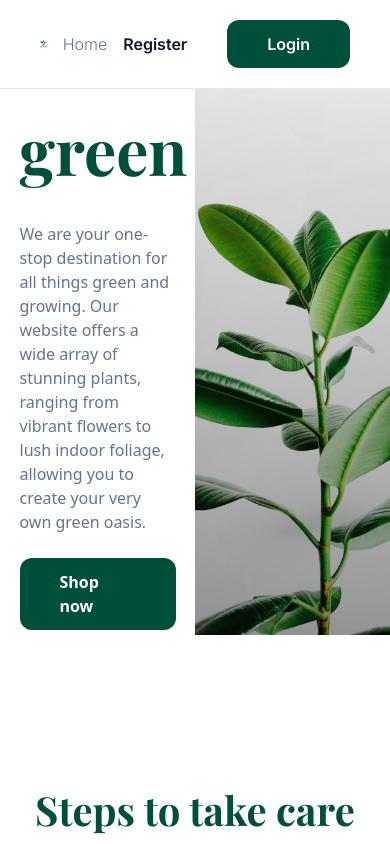
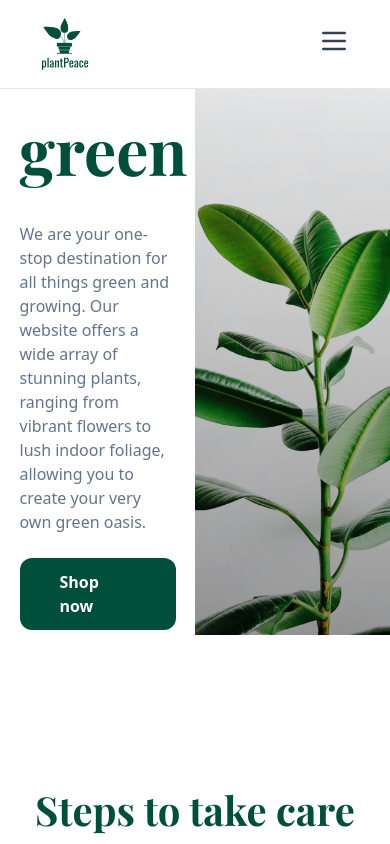
Before and after one commit to LucasZampronio/plantPeace, a React (Vite) app: page / in a window 390 px wide. Shown: the top 844 px of the page. Built offline with nearby package versions, Linux system fonts and the light colour scheme; no server answers; data requests are answered from the project's data file; a web font is replaced by a local one.

Commit message:
Header feito

```diff
--- a/src/components/Header.tsx
+++ b/src/components/Header.tsx
@@ -1,15 +1,13 @@
-import { useAuth, useUser } from "@clerk/clerk-react"
+import { useAuth, useUser } from "@clerk/clerk-react";
 import { Link, useNavigate } from "react-router-dom";
+import { useState } from "react";
 import logo from "../images/logoicon.svg";
 
-
-
 export const Header = () => {
-
-
   const { isSignedIn, signOut } = useAuth();
   const { user } = useUser();
   const navigate = useNavigate();
+  const [isMobileMenuOpen, setIsMobileMenuOpen] = useState(false);
 
   const handleAuthAction = async () => {
     if (isSignedIn) {
@@ -20,25 +18,25 @@ export const Header = () => {
     }
   };
 
+  const toggleMobileMenu = () => {
+    setIsMobileMenuOpen(!isMobileMenuOpen);
+  };
+
   return (
-    <section className=" bg-white h-[89px] flex justify-between px-10 py-4 items-center font-[Inter] fixed w-full border-b border-slate-200 z-100">
+    <header className="bg-white h-[89px] flex justify-between items-center px-10 py-4 font-[Inter] fixed w-full border-b border-slate-200 z-50">
+      {/* Logo */}
       <div>
         <Link to="/">
           <img src={logo} alt="green logo with a jar and 3 leafs" />
         </Link>
       </div>
 
-      {/*BOTÃO DO DARK MODE
-       <button onClick={toggleDarkMode}>{darkMode ? 'Light' : 'Dark'}</button>
-       */}
-      {/* Links de navegação */}
-      <nav>
+      {/* Menu de navegação para desktop */}
+      <nav className="hidden lg:flex">
         <ul className="flex gap-4 p-4 font-light text-slate-500">
           <li className="hover:text-emerald-700 hover:font-normal transition">
             <Link to="/">Home</Link>
           </li>
-
-          {/* Mostrar apenas quando logado */}
           {isSignedIn && (
             <>
               <li className="hover:text-emerald-700 hover:font-normal transition">
@@ -52,8 +50,8 @@ export const Header = () => {
         </ul>
       </nav>
 
-      {/* Seção de autenticação */}
-      <div className="flex gap-10 font-semibold items-center">
+      {/* Seção de autenticação para desktop */}
+      <div className="hidden lg:flex gap-10 font-semibold items-center">
         {!isSignedIn && (
           <Link
             to="/sign-up"
@@ -62,13 +60,11 @@ export const Header = () => {
             Register
           </Link>
         )}
-
         {isSignedIn && (
           <div className="flex items-center gap-4">
             <span className="text-emerald-900">Hi, {user?.firstName}</span>
           </div>
         )}
-
         <button
           onClick={handleAuthAction}
           className="text-white bg-emerald-900 px-10 py-3 rounded-xl cursor-pointer hover:bg-emerald-700 transition"
@@ -76,6 +72,90 @@ export const Header = () => {
           {isSignedIn ? "Log out" : "Login"}
         </button>
       </div>
-    </section>
+
+      {/* Botão de menu hambúrguer para mobile */}
+      <div className="lg:hidden">
+        <button onClick={toggleMobileMenu} aria-label="Toggle mobile menu">
+          {isMobileMenuOpen ? (
+            // Ícone X para fechar
+            <svg
+              className="w-8 h-8 text-slate-700"
+              fill="none"
+              stroke="currentColor"
+              viewBox="0 0 24 24"
+            >
+              <path
+                strokeLinecap="round"
+                strokeLinejoin="round"
+                strokeWidth={2}
+                d="M6 18L18 6M6 6l12 12"
+              />
+            </svg>
+          ) : (
+            // Ícone hambúrguer
+            <svg
+              className="w-8 h-8 text-slate-700"
+              fill="none"
+              stroke="currentColor"
+              viewBox="0 0 24 24"
+            >
+              <path
+                strokeLinecap="round"
+                strokeLinejoin="round"
+                strokeWidth={2}
+                d="M4 6h16M4 12h16M4 18h16"
+              />
+            </svg>
+          )}
+        </button>
+      </div>
+
+      {/* Menu mobile overlay */}
+      {isMobileMenuOpen && (
+        <div className="lg:hidden absolute top-[89px] inset-x-0 bg-white shadow-md z-40 transition-all duration-300">
+          <ul className="flex flex-col gap-4 p-4 font-light text-slate-500">
+            <li className="hover:text-emerald-700 hover:font-normal transition">
+              <Link to="/" onClick={() => setIsMobileMenuOpen(false)}>
+                Home
+              </Link>
+            </li>
+            {isSignedIn && (
+              <>
+                <li className="hover:text-emerald-700 hover:font-normal transition">
+                  <Link to="/plants/list" onClick={() => setIsMobileMenuOpen(false)}>
+                    Products
+                  </Link>
+                </li>
+                <li className="hover:text-emerald-700 hover:font-normal transition">
+                  <Link to="/user/config" onClick={() => setIsMobileMenuOpen(false)}>
+                    About me
+                  </Link>
+                </li>
+              </>
+            )}
+            <li className="pt-4 border-t border-slate-200">
+              {!isSignedIn && (
+                <Link
+                  to="/sign-up"
+                  onClick={() => setIsMobileMenuOpen(false)}
+                  className="block text-slate-900 cursor-pointer hover:underline hover:text-slate-600 transition"
+                >
+                  Register
+                </Link>
+              )}
+              <button
+                onClick={() => {
+                  handleAuthAction();
+                  setIsMobileMenuOpen(false);
+                }}
+                className="w-full text-left mt-2 text-white bg-emerald-900 px-4 py-2 rounded-xl cursor-pointer hover:bg-emerald-700 transition"
+              >
+                {isSignedIn ? "Log out" : "Login"}
+              </button>
+            </li>
+          </ul>
+        </div>
+      )}
+    </header>
   );
 };
```
